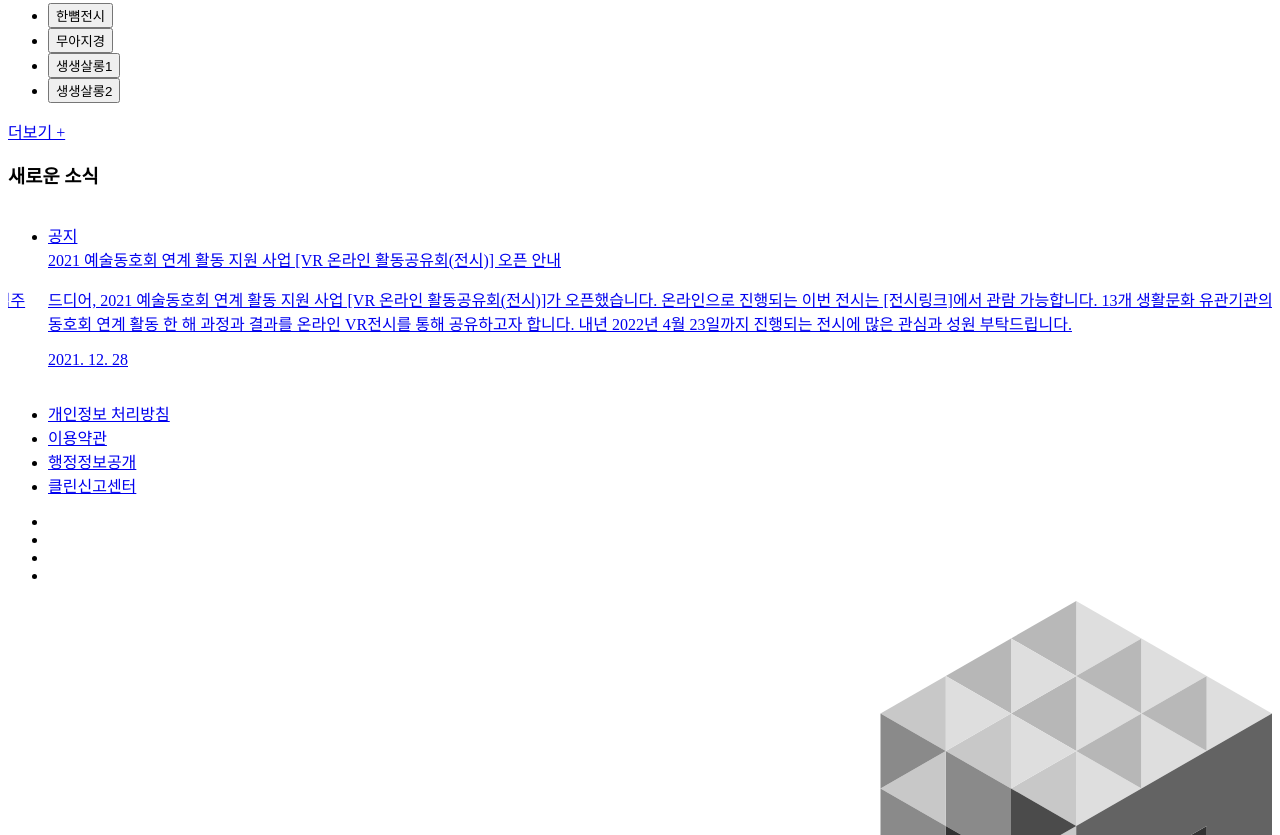
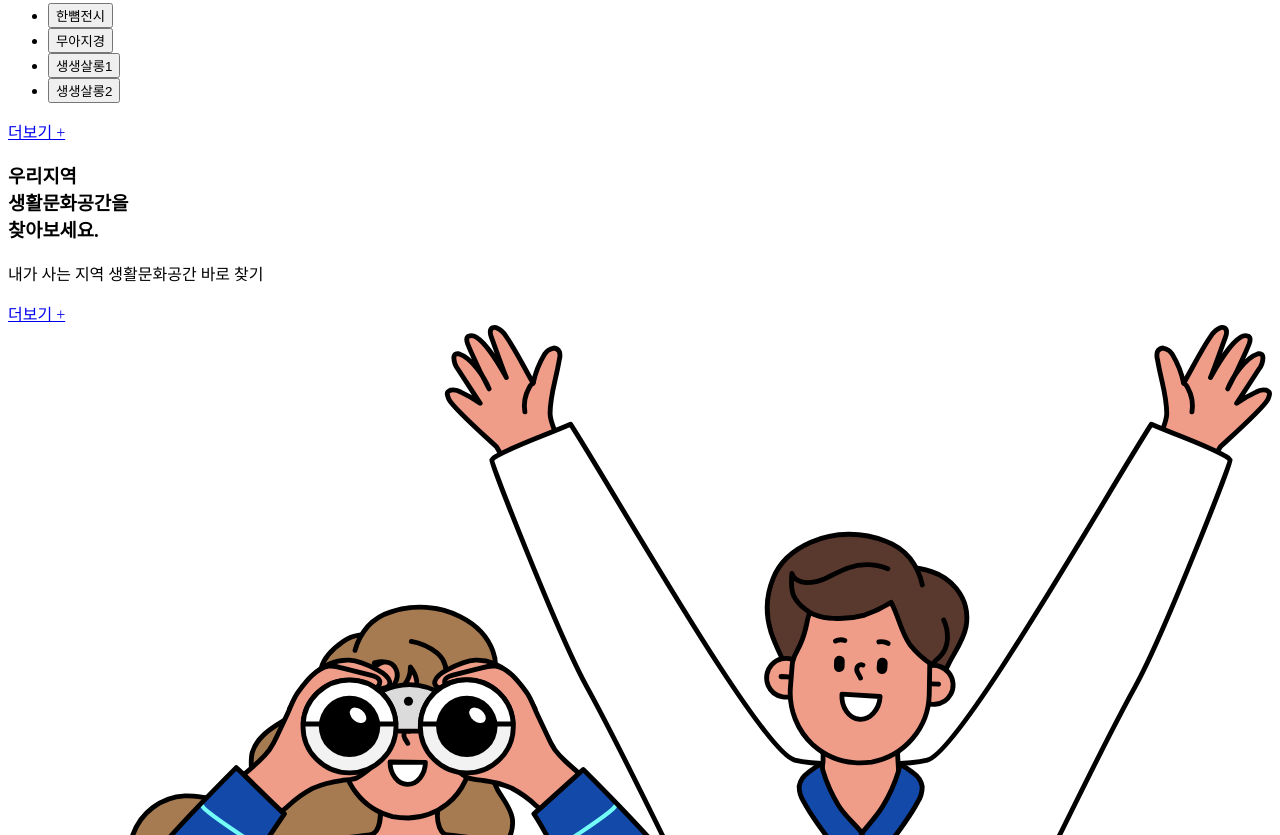
Before and after one commit to wisheee/ggcf-clone, a website with bundled scripts: page src/index.html in a window 1280 px wide. Shown: the part 10825-11660 px from the top of the page. Built offline with nearby package versions, Linux system fonts and the light colour scheme.

Commit message:
feat: 우리지역 생활문화공간 찾기 퍼블리싱

```diff
--- /dev/null
+++ b/src/html/pages/local-center.html
@@ -0,0 +1,6 @@
+<section class="local-center-section">
+  <h3>우리지역<br>생활문화공간을<br>찾아보세요.</h3>
+  <p>내가 사는 지역 생활문화공간 바로 찾기</p>
+  <a href="#none" class="more-btn">더보기 +</a>
+  <img src="images/local_center/our-center-img.svg" alt="our-center-img">
+</section>
--- a/src/index.html
+++ b/src/index.html
@@ -18,6 +18,7 @@
     @@include('html/components/quick-menu.html')
     @@include('html/pages/monthly.html')
     @@include('html/pages/cultural-center.html')
+    @@include('html/pages/local-center.html')
     @@include('html/pages/news.html')
     <main>
 
--- a/src/scss/main.scss
+++ b/src/scss/main.scss
@@ -45,4 +45,5 @@
 @import 'pages/intro';
 @import 'pages/monthly';
 @import 'pages/culturalCenter';
+@import 'pages/localCenter';
 @import 'pages/news';
--- /dev/null
+++ b/src/scss/pages/_localCenter.scss
@@ -0,0 +1,19 @@
+.local-center-section {
+  position: relative;
+  overflow: hidden;
+  padding: 10rem 1.5rem;
+  font-size: 1.4rem;
+
+  h3 {
+    font-size: 2.6rem;
+    margin-bottom: 0.4em;
+    @include font-gmarket('Bold');
+  }
+
+  img {
+    position: absolute;
+    top: 10%;
+    right: -5%;
+    width: 50vw;
+  }
+}
```
Also changed, not shown: src/images/local_center/our-center-img.svg (added).
